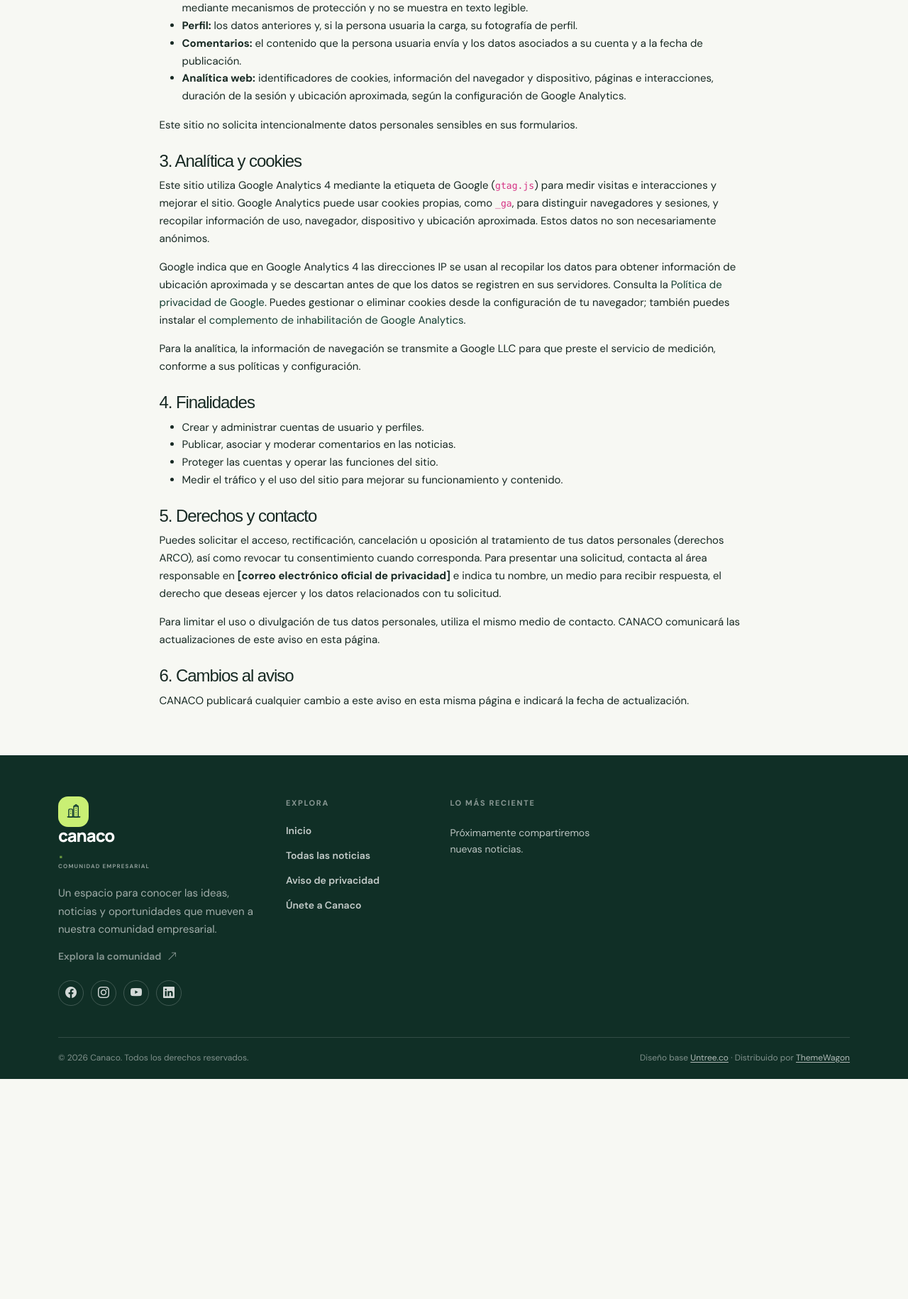
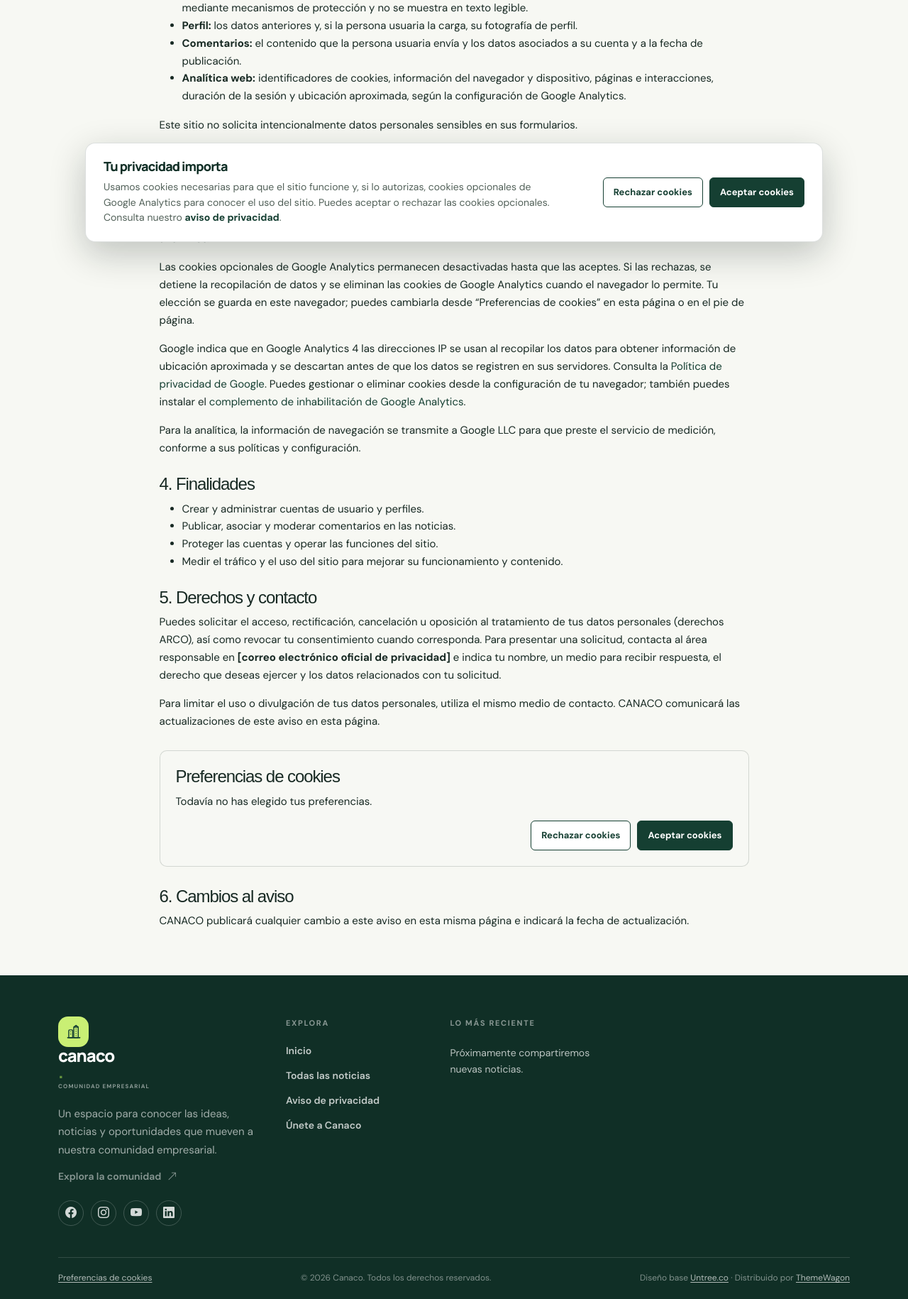
Before and after one commit to cheque14/proyectoweb, a Django app: page /privacidad/ in a window 1280 px wide. Shown: the part 439-2269 px from the top of the page at 71% size. Before the commit the page ends 1959 px from the top, so only its background shows below. Run offline with Django 4.2, Linux system fonts and the light colour scheme; data that the repository does not hold is empty; some libraries are stand-ins or nearby versions.

Commit message:
politicas de privacidad

```diff
--- a/canaco/home/templates/home/privacidad.html
+++ b/canaco/home/templates/home/privacidad.html
@@ -30,6 +30,9 @@
         Este sitio utiliza Google Analytics 4 mediante la etiqueta de Google (<code>gtag.js</code>) para medir visitas e interacciones y mejorar el sitio. Google Analytics puede usar cookies propias, como <code>_ga</code>, para distinguir navegadores y sesiones, y recopilar información de uso, navegador, dispositivo y ubicación aproximada. Estos datos no son necesariamente anónimos.
       </p>
       <p>
+        Las cookies opcionales de Google Analytics permanecen desactivadas hasta que las aceptes. Si las rechazas, se detiene la recopilación de datos y se eliminan las cookies de Google Analytics cuando el navegador lo permite. Tu elección se guarda en este navegador; puedes cambiarla desde “Preferencias de cookies” en esta página o en el pie de página.
+      </p>
+      <p>
         Google indica que en Google Analytics 4 las direcciones IP se usan al recopilar los datos para obtener información de ubicación aproximada y se descartan antes de que los datos se registren en sus servidores. Consulta la <a href="https://policies.google.com/privacy" target="_blank" rel="noopener noreferrer">Política de privacidad de Google</a>. Puedes gestionar o eliminar cookies desde la configuración de tu navegador; también puedes instalar el <a href="https://tools.google.com/dlpage/gaoptout" target="_blank" rel="noopener noreferrer">complemento de inhabilitación de Google Analytics</a>.
       </p>
       <p>
@@ -52,6 +55,15 @@
         Para limitar el uso o divulgación de tus datos personales, utiliza el mismo medio de contacto. CANACO comunicará las actualizaciones de este aviso en esta página.
       </p>
 
+      <section class="privacy-cookie-preferences" aria-labelledby="privacyCookieTitle">
+        <h2 class="h4" id="privacyCookieTitle">Preferencias de cookies</h2>
+        <p id="cookiePreferenceStatus" aria-live="polite">Puedes aceptar o rechazar las cookies opcionales.</p>
+        <div class="cookie-consent-actions">
+          <button class="cookie-consent-button cookie-consent-reject" data-cookie-choice="rejected" type="button">Rechazar cookies</button>
+          <button class="cookie-consent-button cookie-consent-accept" data-cookie-choice="accepted" type="button">Aceptar cookies</button>
+        </div>
+      </section>
+
       <h2 class="h4 mt-4">6. Cambios al aviso</h2>
       <p>
         CANACO publicará cualquier cambio a este aviso en esta misma página e indicará la fecha de actualización.
--- a/canaco/home/templates/partials/base.html
+++ b/canaco/home/templates/partials/base.html
@@ -2,7 +2,6 @@
 <!doctype html>
 <html lang="es">
 <head>
- {% include 'partials/google_analytics.html' %}
  <meta charset="utf-8">
  <meta name="viewport" content="width=device-width, initial-scale=1">
  <link rel="shortcut icon" href="{% static 'favicon.png' %}">
@@ -22,6 +21,7 @@
  {% block content %}
  {% endblock content %}
  {% include 'partials/footer.html' %}
+ {% include 'partials/cookie_consent.html' %}
  <script src="{% static 'js/bootstrap.bundle.min.js' %}"></script>
  {% block extra_js %}{% endblock extra_js %}
 </body>
--- /dev/null
+++ b/canaco/home/templates/partials/cookie_consent.html
@@ -0,0 +1,106 @@
+<section class="cookie-consent" id="cookieConsent" role="region" aria-live="polite" aria-labelledby="cookieConsentTitle" hidden>
+  <div class="cookie-consent-copy">
+    <h2 id="cookieConsentTitle">Tu privacidad importa</h2>
+    <p>
+      Usamos cookies necesarias para que el sitio funcione y, si lo autorizas, cookies opcionales de Google Analytics para conocer el uso del sitio. Puedes aceptar o rechazar las cookies opcionales. Consulta nuestro <a href="{% url 'home:privacidad' %}">aviso de privacidad</a>.
+    </p>
+  </div>
+  <div class="cookie-consent-actions">
+    <button class="cookie-consent-button cookie-consent-reject" id="rejectAnalytics" data-cookie-choice="rejected" type="button">Rechazar cookies</button>
+    <button class="cookie-consent-button cookie-consent-accept" id="acceptAnalytics" data-cookie-choice="accepted" type="button">Aceptar cookies</button>
+  </div>
+</section>
+
+<script>
+  (function () {
+    const consentKey = "canaco-analytics-consent";
+    const measurementId = "G-3L78TXLJ7J";
+    const banner = document.getElementById("cookieConsent");
+    const acceptButton = document.getElementById("acceptAnalytics");
+    const preferenceStatus = document.getElementById("cookiePreferenceStatus");
+
+    function loadAnalytics() {
+      delete window["ga-disable-" + measurementId];
+      if (window.__canacoAnalyticsLoaded) return;
+      window.__canacoAnalyticsLoaded = true;
+      window.dataLayer = window.dataLayer || [];
+      window.gtag = function () { window.dataLayer.push(arguments); };
+      window.gtag("js", new Date());
+      window.gtag("config", measurementId);
+
+      const script = document.createElement("script");
+      script.async = true;
+      script.src = "https://www.googletagmanager.com/gtag/js?id=" + measurementId;
+      document.head.appendChild(script);
+    }
+
+    function disableAnalytics() {
+      window["ga-disable-" + measurementId] = true;
+      document.cookie.split(";").forEach(function (cookie) {
+        const cookieName = cookie.split("=")[0].trim();
+        if (cookieName !== "_ga" && !cookieName.startsWith("_ga_")) return;
+
+        document.cookie = cookieName + "=; Max-Age=0; path=/";
+        document.cookie = cookieName + "=; Max-Age=0; path=/; domain=" + window.location.hostname;
+        document.cookie = cookieName + "=; Max-Age=0; path=/; domain=." + window.location.hostname;
+      });
+    }
+
+    function updatePreferenceStatus(choice) {
+      if (!preferenceStatus) return;
+      if (choice === "accepted") {
+        preferenceStatus.textContent = "Aceptaste las cookies opcionales.";
+      } else if (choice === "rejected") {
+        preferenceStatus.textContent = "Rechazaste las cookies opcionales.";
+      } else {
+        preferenceStatus.textContent = "Todavía no has elegido tus preferencias.";
+      }
+    }
+
+    function saveChoice(choice) {
+      try {
+        window.localStorage.setItem(consentKey, choice);
+      } catch (error) {
+        // Si el navegador bloquea el almacenamiento, la elección rige durante esta página.
+      }
+      banner.hidden = true;
+      updatePreferenceStatus(choice);
+      if (choice === "accepted") {
+        loadAnalytics();
+      } else {
+        disableAnalytics();
+      }
+    }
+
+    let savedChoice = null;
+    try {
+      savedChoice = window.localStorage.getItem(consentKey);
+    } catch (error) {
+      // Si el navegador bloquea el almacenamiento, se vuelve a preguntar al visitar otra página.
+    }
+
+    if (savedChoice === "accepted") {
+      banner.hidden = true;
+      loadAnalytics();
+    } else if (savedChoice === "rejected") {
+      disableAnalytics();
+      banner.hidden = true;
+    } else {
+      banner.hidden = false;
+    }
+    updatePreferenceStatus(savedChoice);
+
+    document.querySelectorAll("[data-cookie-choice]").forEach(function (button) {
+      button.addEventListener("click", function () {
+        saveChoice(button.getAttribute("data-cookie-choice"));
+      });
+    });
+
+    document.querySelectorAll("[data-cookie-settings]").forEach(function (button) {
+      button.addEventListener("click", function () {
+        banner.hidden = false;
+        acceptButton.focus();
+      });
+    });
+  })();
+</script>
--- a/canaco/home/templates/partials/footer.html
+++ b/canaco/home/templates/partials/footer.html
@@ -50,6 +50,7 @@
       </div>
     </div>
     <div class="footer-bottom">
+      <button type="button" class="footer-cookie-settings" data-cookie-settings>Preferencias de cookies</button>
       <span>© {% now "Y" %} Canaco. Todos los derechos reservados.</span>
       <span>Diseño base <a href="https://untree.co">Untree.co</a> · Distribuido por <a href="https://themewagon.com">ThemeWagon</a></span>
     </div>
--- a/canaco/home/templates/partials/google_analytics.html
+++ /dev/null
@@ -1,9 +0,0 @@
-<!-- Google tag (gtag.js) -->
-<script async src="https://www.googletagmanager.com/gtag/js?id=G-3L78TXLJ7J"></script>
-<script>
-  window.dataLayer = window.dataLayer || [];
-  function gtag(){dataLayer.push(arguments);}
-  gtag('js', new Date());
-  gtag('config', 'G-3L78TXLJ7J');
-</script>
-<!-- End Google tag -->
--- a/canaco/home/templates/partials/sidebar_base.html
+++ b/canaco/home/templates/partials/sidebar_base.html
@@ -2,7 +2,6 @@
 <!doctype html>
 <html lang="es">
 <head>
-{% include 'partials/google_analytics.html' %}
 <meta charset="utf-8">
 <meta name="viewport" content="width=device-width, initial-scale=1">
 <title>{% block title %}Canaco{% endblock %}</title>
@@ -29,6 +28,7 @@
 </div>
 </main>
 {% include "partials/footer.html" %}
+{% include "partials/cookie_consent.html" %}
 <script src="{% static 'js/bootstrap.bundle.min.js' %}"></script>
 {% block extra_js %}{% endblock extra_js %}
 </body>
--- a/canaco/static/css/canaco-redesign.css
+++ b/canaco/static/css/canaco-redesign.css
@@ -1029,6 +1029,115 @@ img {
   text-underline-offset: 2px;
 }
 
+.footer-cookie-settings {
+  padding: 0;
+  border: 0;
+  color: rgba(255,255,255,.68);
+  background: transparent;
+  font: inherit;
+  text-decoration: underline;
+  text-underline-offset: 2px;
+}
+
+.footer-cookie-settings:hover,
+.footer-cookie-settings:focus-visible {
+  color: var(--lime);
+}
+
+.cookie-consent[hidden] {
+  display: none !important;
+}
+
+.cookie-consent {
+  position: fixed;
+  right: 20px;
+  bottom: 20px;
+  left: 20px;
+  z-index: 1200;
+  display: flex;
+  max-width: 1040px;
+  align-items: center;
+  justify-content: space-between;
+  gap: 28px;
+  margin: 0 auto;
+  padding: 22px 25px;
+  border: 1px solid rgba(25, 43, 35, .15);
+  border-radius: 14px;
+  color: var(--forest-deep);
+  background: #fff;
+  box-shadow: 0 16px 50px rgba(12, 25, 20, .24);
+}
+
+.cookie-consent-copy h2 {
+  margin: 0 0 7px;
+  color: var(--forest-deep);
+  font-size: 18px;
+  font-weight: 800;
+}
+
+.cookie-consent-copy p {
+  max-width: 650px;
+  margin: 0;
+  color: #526159;
+  font-size: 14px;
+  line-height: 1.55;
+}
+
+.cookie-consent-copy a {
+  color: var(--forest);
+  font-weight: 700;
+  text-underline-offset: 2px;
+}
+
+.cookie-consent-actions {
+  display: flex;
+  flex: 0 0 auto;
+  flex-wrap: wrap;
+  justify-content: flex-end;
+  gap: 9px;
+}
+
+.cookie-consent-button {
+  min-height: 42px;
+  padding: 9px 14px;
+  border: 1px solid var(--forest);
+  border-radius: 6px;
+  font-size: 13px;
+  font-weight: 700;
+  cursor: pointer;
+}
+
+.cookie-consent-reject {
+  color: var(--forest);
+  background: #fff;
+}
+
+.cookie-consent-accept {
+  color: #fff;
+  background: var(--forest);
+}
+
+.cookie-consent-button:hover,
+.cookie-consent-button:focus-visible {
+  box-shadow: 0 0 0 3px rgba(122, 161, 87, .28);
+}
+
+.privacy-cookie-preferences {
+  margin: 28px 0;
+  padding: 22px;
+  border: 1px solid rgba(25, 43, 35, .16);
+  border-radius: 10px;
+  background: #f7f8f4;
+}
+
+.privacy-cookie-preferences h2 {
+  margin-bottom: 8px;
+}
+
+.privacy-cookie-preferences p {
+  margin-bottom: 14px;
+}
+
 .listing-heading {
   padding: 66px 0 0;
   background: #eef2e9;
@@ -2280,6 +2389,24 @@ img {
     gap: 7px;
   }
 
+  .cookie-consent {
+    right: 12px;
+    bottom: 12px;
+    left: 12px;
+    align-items: stretch;
+    flex-direction: column;
+    gap: 15px;
+    padding: 18px;
+  }
+
+  .cookie-consent-actions {
+    justify-content: space-between;
+  }
+
+  .cookie-consent-button {
+    flex: 1 1 140px;
+  }
+
   .listing-heading h1 {
     font-size: 39px;
   }
```
